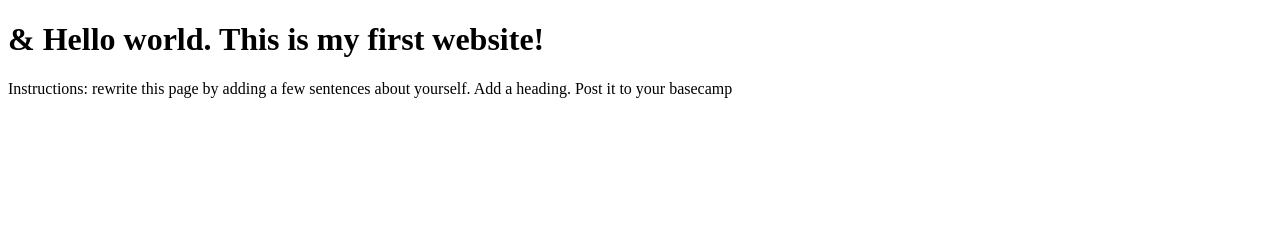
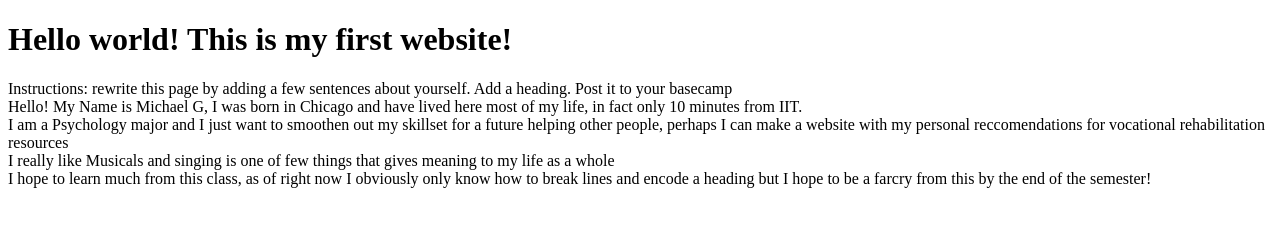
Before and after one commit to mgalvan4/Lab1repo, a plain HTML site: page index.html in a window 1280 px wide. Drawn offline with Linux system fonts and the light colour scheme.

Commit message:
Completing Assignment 1
Wrote my introduction in the body of the index using line breaks

```diff
--- a/index.html
+++ b/index.html
@@ -5,7 +5,12 @@
   <title>ITMD-361 Internet Technologies and Web Design</title>
 </head>
 <body>
-  <p><h1>&amp; Hello world. This is my first website!</h1></p>
-  <p>Instructions: rewrite this page by adding a few sentences about yourself. Add a heading. Post it to your basecamp</p>
+  <p><h1>Hello world! This is my first website!</h1></p>
+  <p>Instructions: rewrite this page by adding a few sentences about yourself. Add a heading. Post it to your basecamp
+  <br> Hello! My Name is Michael G, I was born in Chicago and have lived here most of my life, in fact only 10 minutes from IIT.
+  <br> I am a Psychology major and I just want to smoothen out my skillset for a future helping other people, perhaps I can make a website with my personal reccomendations for vocational rehabilitation resources
+  <br> I really like Musicals and singing is one of few things that gives meaning to my life as a whole
+  <br> I hope to learn much from this class, as of right now I obviously only know how to break lines and encode a heading but I hope to be a farcry from this by the end of the semester!
+  </p>
 </body>
 </html>
```
